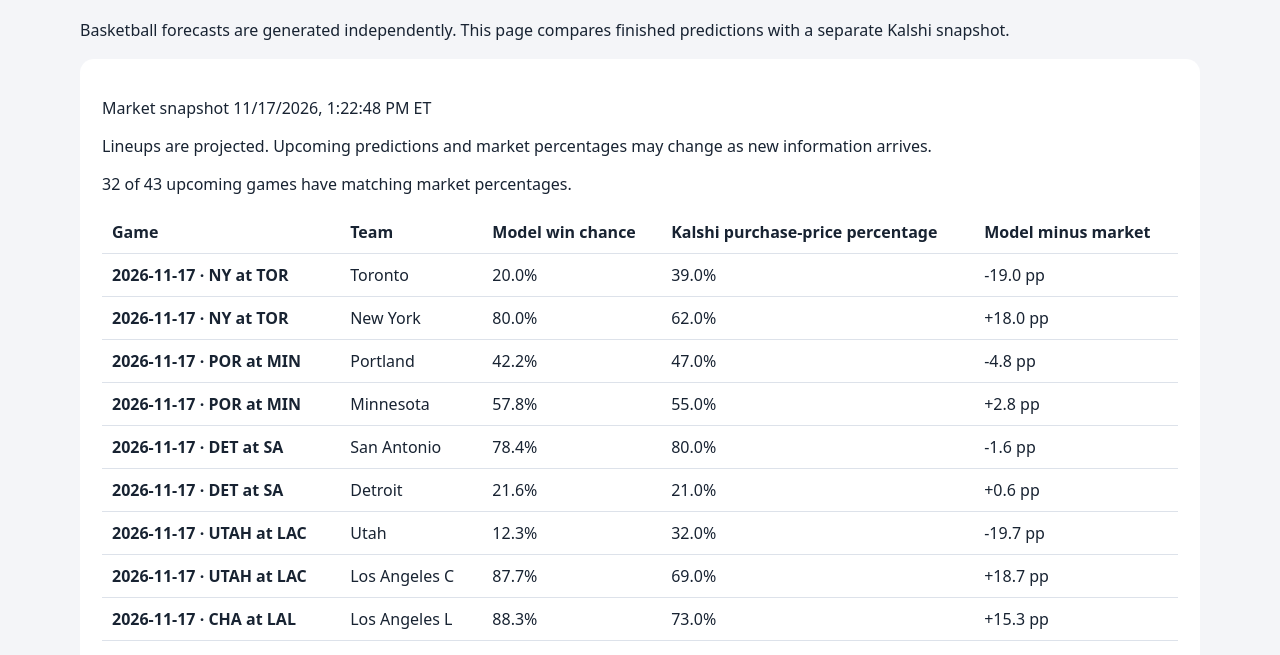
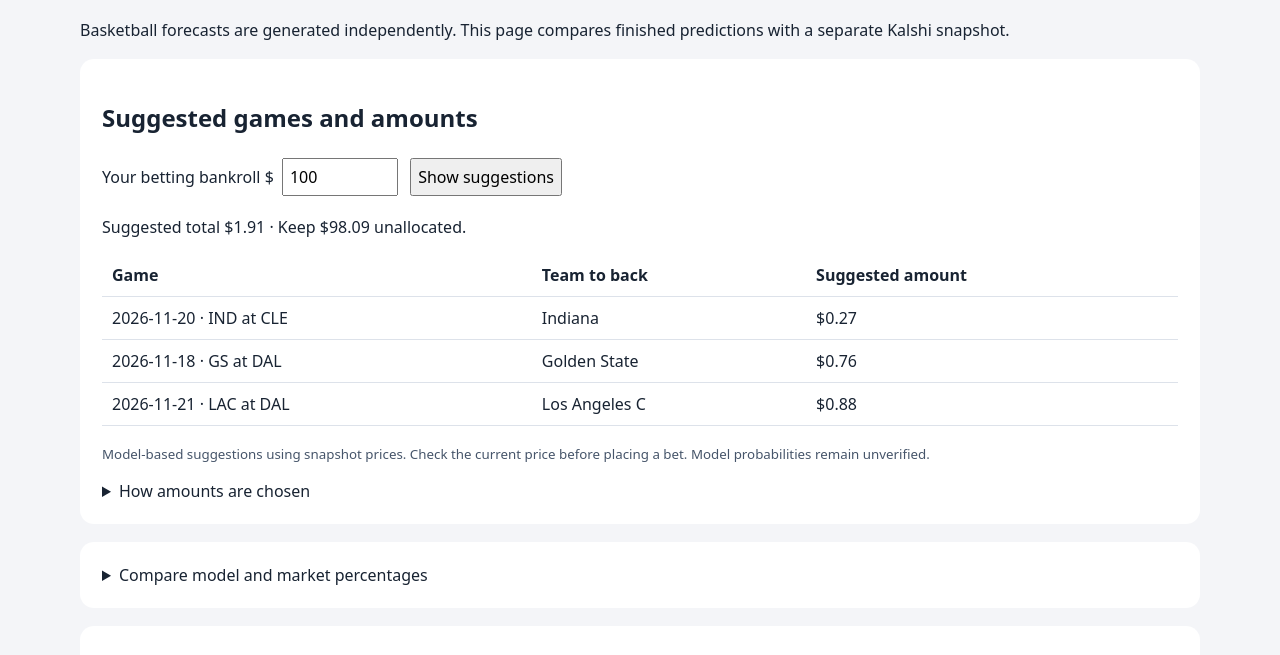
Before and after one commit to ethanvoellmicke/auto-regressive-model-nba-test, a plain HTML site: page market-analysis.html in a window 1280 px wide. Shown: the part 117-772 px from the top of the page. Drawn offline with Linux system fonts and the light colour scheme.

Commit message:
Simplify suggestions to game, team, and amount

```diff
--- a/market-analysis.html
+++ b/market-analysis.html
@@ -4,17 +4,18 @@
 <main><nav><a href="index.html">NBA predictions</a><a href="market-analysis.html" aria-current="page">Market analysis</a></nav>
 <h1>Model vs. market percentages</h1>
 <p>Basketball forecasts are generated independently. This page compares finished predictions with a separate Kalshi snapshot.</p>
-<section><p id="stamp"></p><p>Lineups are projected. Upcoming predictions and market percentages may change as new information arrives.</p><p id="coverage"></p>
-<div class="scroll"><table><thead><tr><th>Game</th><th>Team</th><th>Model win chance</th><th>Kalshi purchase-price percentage</th><th>Model minus market</th></tr></thead><tbody id="rows"></tbody></table></div></section>
-<section id="allocation"><h2>Budget and game selection</h2>
-<p>Enter a dedicated betting bankroll and the maximum number of games. This produces a cautious scenario using the published model estimates and snapshot prices.</p>
-<p><label>Bankroll $ <input id="bankroll" type="number" min="0" max="1000000" value="100" step="1"></label> <label>Maximum games <input id="max-games" type="number" min="1" max="20" value="3" step="1"></label></p>
-<p><label>Probability uncertainty deduction (percentage points) <input id="haircut" type="number" min="0" max="50" value="5" step="0.5"></label> <button id="calculate" type="button">Calculate scenario</button></p>
-<p>Default sizing uses one-quarter Kelly, capped at 1% of bankroll per game and 5% across all selected games. Each candidate’s model probability is reduced by 5 percentage points by default. These are chosen caution settings, not a measured error bound. The model’s calibration remains unverified.</p>
-<p id="allocation-status" role="status"></p><div class="scroll"><table><thead><tr><th>Game</th><th>Selection</th><th>Adjusted chance</th><th>Market %</th><th>Amount including fees</th><th>Estimated net</th><th>Potential win net</th><th>Maximum loss</th></tr></thead><tbody id="allocation-rows"></tbody></table></div>
-<p>Selection ranks estimated return per dollar after a conservative fee estimate. It selects at most one team per game and may leave money unused or select fewer games. Stakes are capped to quoted availability. Team and schedule correlations are not estimated. Verify prices and lineups before acting.</p>
-<p>Fee estimate uses 0.07 × quantity × price × (1 − price), rounded upward to a whole cent. Actual fees may differ. Quotes older than 24 hours disable selection until the nightly refresh updates them. <a href="https://kalshi.com/docs/kalshi-fee-schedule.pdf">Kalshi fee schedule</a></p>
-</section>
+<section id="allocation"><h2>Suggested games and amounts</h2>
+<p><label>Your betting bankroll $ <input id="bankroll" type="number" min="0" max="1000000" value="100" step="1"></label> <button id="calculate" type="button">Show suggestions</button></p>
+<p id="allocation-status" role="status"></p>
+<div class="scroll"><table><thead><tr><th>Game</th><th>Team to back</th><th>Suggested amount</th></tr></thead><tbody id="allocation-rows"></tbody></table></div>
+<p><small>Model-based suggestions using snapshot prices. Check the current price before placing a bet. Model probabilities remain unverified.</small></p>
+<details><summary>How amounts are chosen</summary>
+<p>Up to three games, with one team per game. Uses one-quarter Kelly, at most 1% of your bankroll per game and 5% in total, after deducting five percentage points from the model probability. These are chosen caution settings. Money may remain unused.</p>
+<p>Amounts include estimated taker fees, rounded up to a cent, and are capped to available quantity. Quotes older than 24 hours disable suggestions. Correlations between games are not modeled. <a href="https://kalshi.com/docs/kalshi-fee-schedule.pdf">Fee schedule</a></p>
+</details></section>
+<section><details><summary>Compare model and market percentages</summary><p id="stamp"></p><p>Lineups are projected. Upcoming predictions and market percentages may change as new information arrives.</p><p id="coverage"></p>
+<div class="scroll"><table><thead><tr><th>Game</th><th>Team</th><th>Model win chance</th><th>Kalshi purchase-price percentage</th><th>Model minus market</th></tr></thead><tbody id="rows"></tbody></table></div></details></section>
+
 <section><h2>Reading the comparison</h2>
 <p>The market percentage comes from the price available to buy that team’s win outcome. A price of 60¢ appears as 60%. The difference is measured in percentage points. A model estimate of 70% against a 60% purchase-price percentage gives +10 percentage points.</p>
 <p>These comparisons exclude fees. Purchase-price percentages for both teams can total more than 100% because of the bid–ask spread. The model’s probability calibration remains unverified, so a positive difference is an estimated disagreement with the market.</p>
@@ -91,19 +92,19 @@ function allocate(bankroll,limit,haircut,now){
 }
 function renderAllocation(){
  const bankroll=Number(document.getElementById("bankroll").value);
- const result=allocate(bankroll,Number(document.getElementById("max-games").value),Number(document.getElementById("haircut").value),Date.now());
+ const result=allocate(bankroll,3,5,Date.now());
  const body=document.getElementById("allocation-rows");body.replaceChildren();
  const status=document.getElementById("allocation-status");
  if(result.error){status.textContent=result.error;return;}
  for(const s of result.selected){
   const row=document.createElement("tr");
-  for(const value of [s.game.day+" · "+s.game.an+" at "+s.game.hn,s.q.title,pct(s.probability),pct(s.q.ask),money(s.total),money(s.expected),money(s.win),money(s.total)])cell(row,value);
+  for(const value of [s.game.day+" · "+s.game.an+" at "+s.game.hn,s.q.title,money(s.total)])cell(row,value);
   body.append(row);
  }
- status.textContent=result.selected.length?result.selected.length+" games · "+money(result.total)+" total at risk · "+money(bankroll-result.total)+" left unallocated. Amounts are independent positions held through the game result.":"No positions fit the adjusted probabilities, fees, quote availability, and stake limits.";
+ status.textContent=result.selected.length?"Suggested total "+money(result.total)+" · Keep "+money(bankroll-result.total)+" unallocated.":"No suggested bets at these prices and stake limits.";
 }
 document.getElementById("calculate").addEventListener("click",renderAllocation);
-for(const id of ["bankroll","max-games","haircut"])document.getElementById(id).addEventListener("input",renderAllocation);
+for(const id of ["bankroll"])document.getElementById(id).addEventListener("input",renderAllocation);
 renderAllocation();
 
 </script></html>
```
